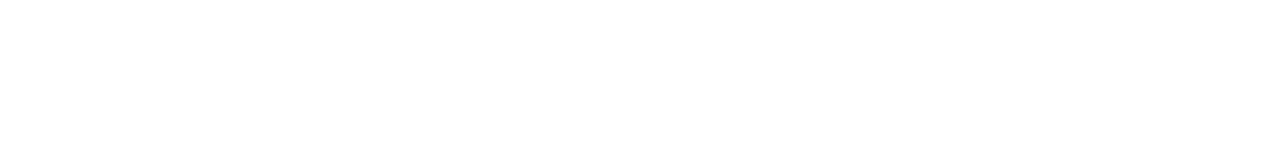
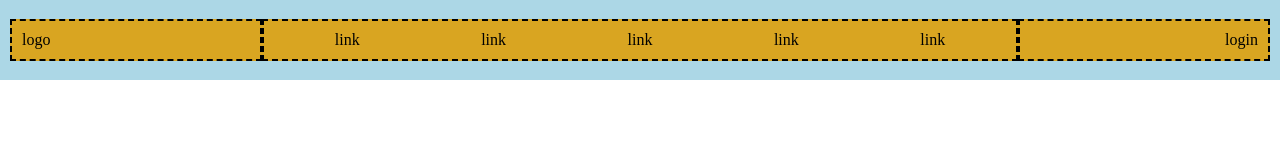
Before and after one commit to alessandrodamato/htmlcss-struttura-discord, a plain HTML site: page index.html in a window 1280 px wide. Drawn offline with Linux system fonts and the light colour scheme.

Commit message:
[add] header

```diff
--- a/assets/style/style.css
+++ b/assets/style/style.css
@@ -3,3 +3,54 @@
   padding: 0;
   box-sizing: border-box;
 }
+
+.container{
+  max-width: 1260px;
+  margin: 0 auto;
+}
+
+.debug{
+  border: 2px dashed black;
+}
+
+/* header */
+
+header{
+  height: 80px;
+  background-color: rgb(172, 215, 230);
+  display: flex;
+  align-items: center;
+}
+
+header .header-bar{
+  display: flex;
+  width: 100%;
+  background-color: rgb(217, 165, 33);
+}
+
+header .header-bar .logo{
+  width: 20%;
+  padding: 10px;
+}
+
+header .header-bar nav{
+  width: 60%;
+  padding: 10px;
+}
+
+header .header-bar .login{
+  width: 20%;
+  padding: 10px;
+  text-align: end;
+}
+
+header nav ul{
+  list-style: none;
+  display: flex;
+  justify-content: space-around;
+}
+
+header nav ul li a{
+  text-decoration: none;
+  color: black;
+}
--- a/index.html
+++ b/index.html
@@ -3,9 +3,55 @@
 <head>
   <meta charset="UTF-8">
   <meta name="viewport" content="width=device-width, initial-scale=1.0">
+  <link rel="stylesheet" href="assets/style/style.css">
   <title>Discord</title>
 </head>
 <body>
 
+  <header>
+
+    <div class="container header-bar">
+
+      <div class="debug logo">logo</div>
+
+      <nav class="debug">
+        <ul>
+          <li>
+            <a href="#">link</a>
+          </li>
+          <li>
+            <a href="#">link</a>
+          </li>
+          <li>
+            <a href="#">link</a>
+          </li>
+          <li>
+            <a href="#">link</a>
+          </li>
+          <li>
+            <a href="#">link</a>
+          </li>
+        </ul>
+      </nav>
+
+      <div class="debug login">login</div>
+
+    </div>
+
+  </header>
+
+  <!-- jumbotron -->
+  <div>
+    <div class="jumbotron"></div>
+  </div>
+
+  <main>
+
+  </main>
+
+  <footer>
+
+  </footer>
+
 </body>
 </html>
```
